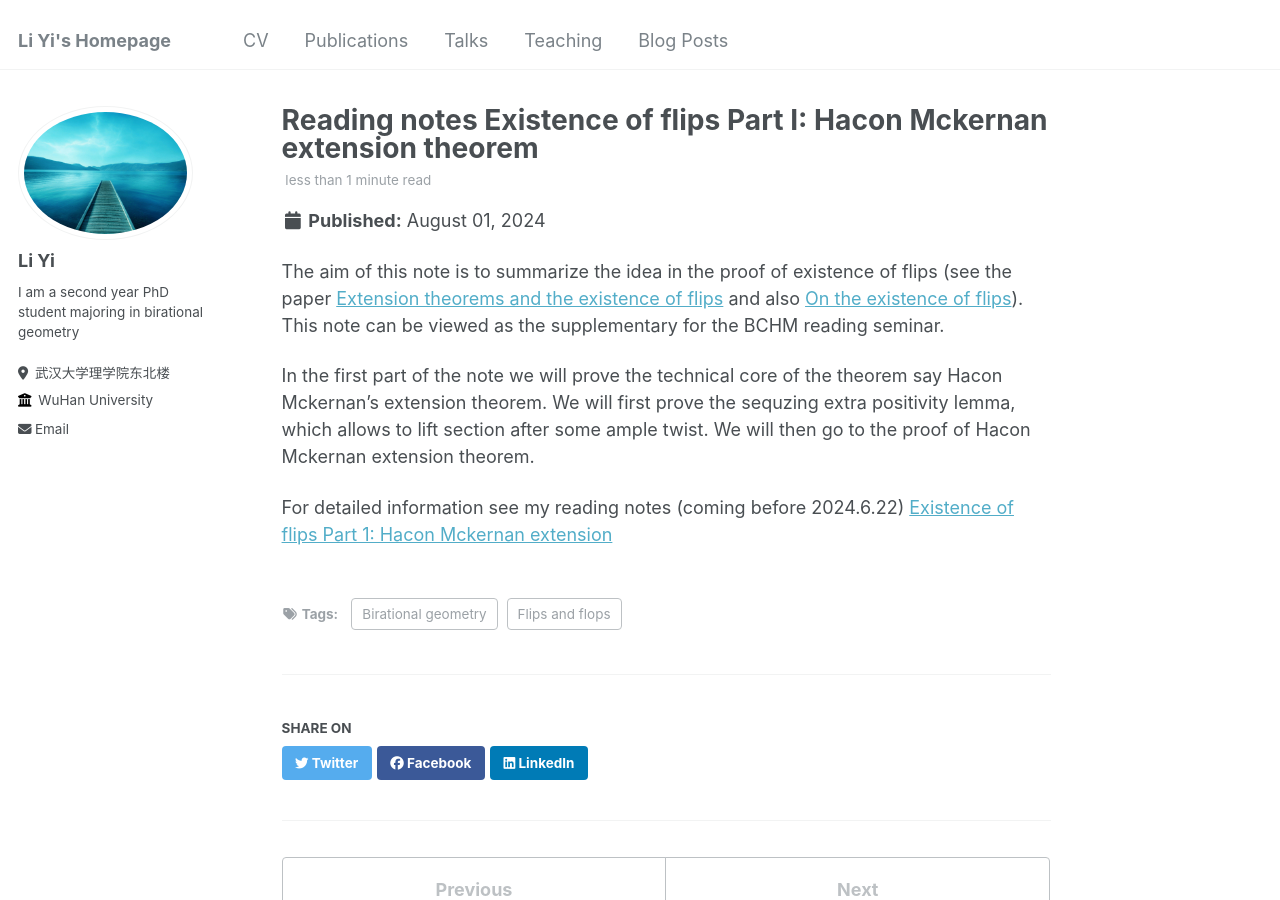
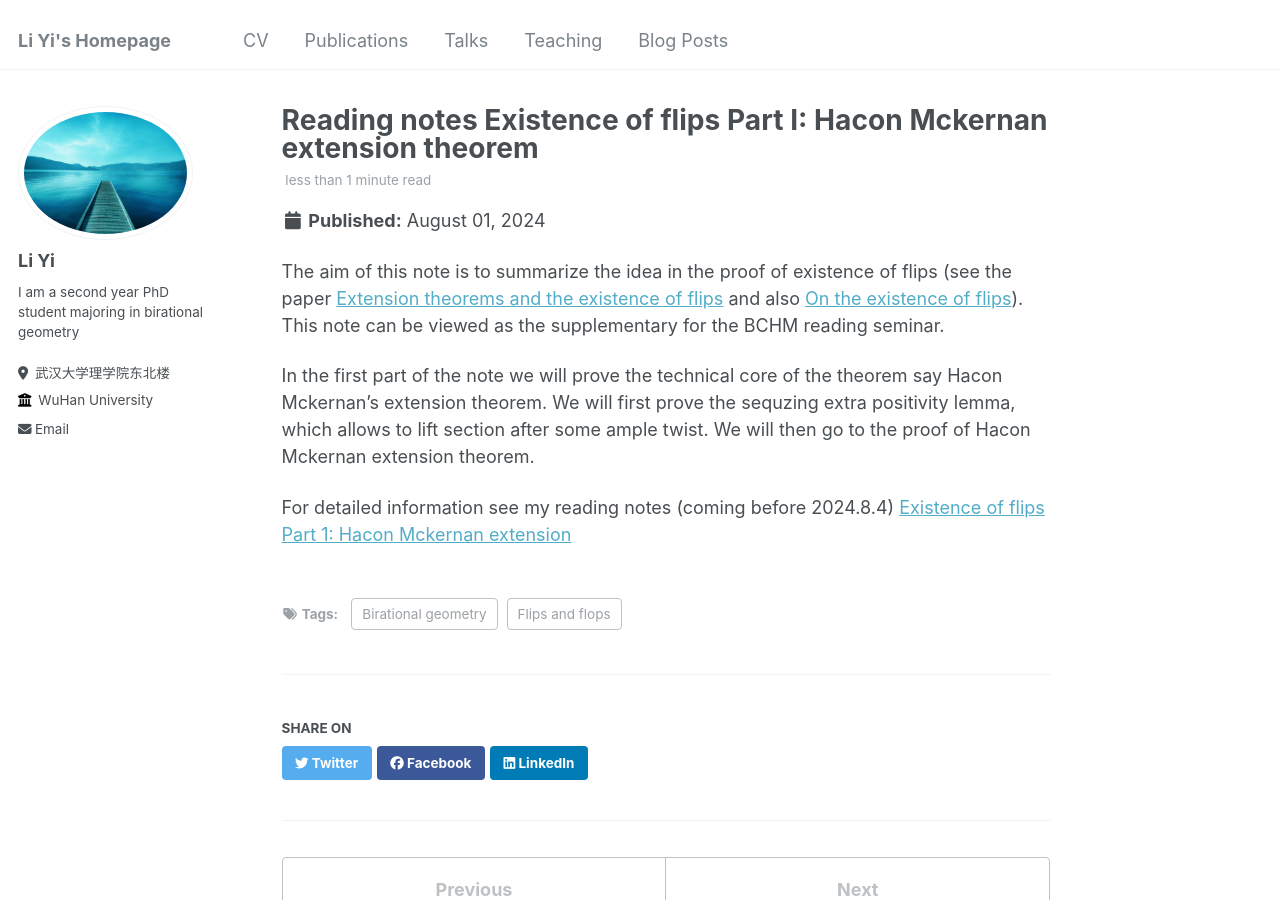
Before and after one commit to YiLimath/YiLimath.github.io, a Jekyll site: the page built from _posts/2024-08-01-blog-post-9.md, in a window 1280 px wide and 900 px high. Built offline with Jekyll 4.4.1, drawn with Linux system fonts in a browser that asks for light colours.

Commit message:
Update 2024-08-01-blog-post-9.md

```diff
--- a/_posts/2024-08-01-blog-post-9.md
+++ b/_posts/2024-08-01-blog-post-9.md
@@ -12,4 +12,4 @@ The aim of this note is to summarize the idea in the proof of existence of flips
 In the first part of the note we will prove the technical core of the theorem say Hacon Mckernan's extension theorem. We will first prove the sequzing extra positivity lemma, which allows to lift section after some ample twist. We will then go to the proof of Hacon Mckernan extension theorem.
 
 
-For detailed information see my reading notes (coming before 2024.6.22) [Existence of flips Part 1: Hacon Mckernan extension](https://yilimath.github.io/files/BCHM/HaconMckernanExtension.pdf)
+For detailed information see my reading notes (coming before 2024.8.4) [Existence of flips Part 1: Hacon Mckernan extension](https://yilimath.github.io/files/BCHM/HaconMckernanExtension.pdf)
```
Also changed, not shown: other parts of _posts/2024-08-01-blog-post-9.md (+1 -1 lines).
